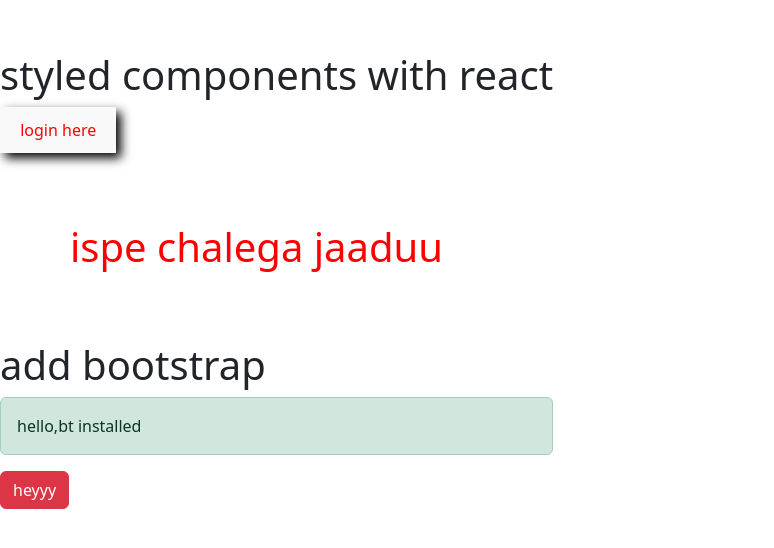
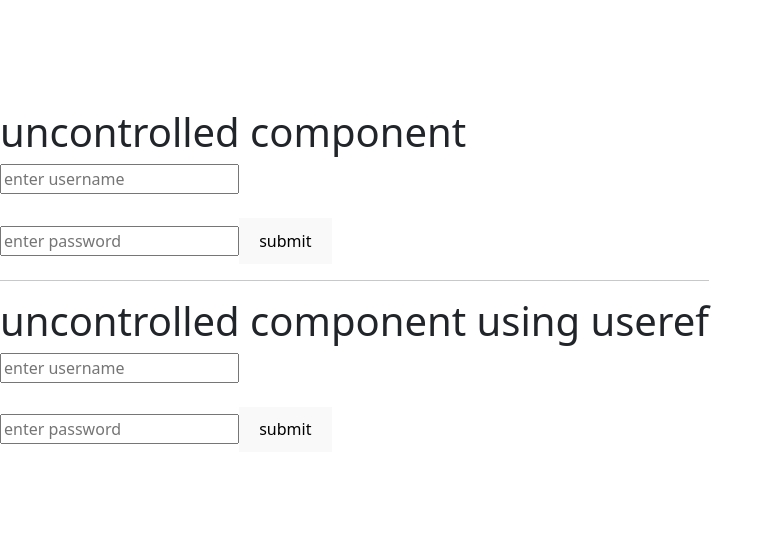
Before and after one commit to Ankitpandey860/reactjs_notes, a React (Vite) app: page / in a window 1280 px wide. Shown: the part 120-668 px from the top of the page, without its empty margins (0-774 px from the left). Built offline with nearby package versions, Linux system fonts and the light colour scheme.

Commit message:
Added uncontrolled component with example using useRef and querySelector andd useref hooks notes

```diff
--- a/src/App.jsx
+++ b/src/App.jsx
@@ -20,6 +20,8 @@ import Ext from "./externalstyle";
 import Hook from "./hooks";
 import Stcomp from "./styledcomponent";
 import Card from "./stylingReactcss";
+import Uncont from "./uncontrolledcomp";
+import Inputf from "./userefhook";
 import Userprofile from "./userprofile";
 
 function App() {
@@ -70,9 +72,11 @@ function App() {
         <Card />
         <Changegrid />
         <Ext />
-        <Userprofile />*/}
+        <Userprofile />
         <Stcomp />
         <Boot />
+        <Inputf />*/}
+        <Uncont />
     </div>
 
   )
--- /dev/null
+++ b/src/uncontrolledcomp.jsx
@@ -0,0 +1,41 @@
+import { useRef } from "react";
+function Uncont(){
+    const handleform=(event)=>{
+            event.preventDefault();
+            const user=document.querySelector("#user").value;
+            const pass=document.querySelector("#password").value;
+            console.log(user,pass);
+        }
+    const userRef = useRef();
+    const passRef = useRef();
+    const handleformref=(event)=>{
+        event.preventDefault();
+        console.log("handleformref")
+        const userr=userRef.current.value;
+        const pass=passRef.current.value;
+        console.log(userr,pass)
+    }
+
+    return(
+        <>
+
+        <h1>uncontrolled component</h1>
+        <form action="" method="post " onSubmit={handleform}>
+        <input type="text" id="user" placeholder="enter username" />
+        <br/> <br/>
+        <input type="password" id="password" placeholder="enter password"/>
+        <button>submit</button>
+        </form>
+        <hr></hr>
+        <h1>uncontrolled component using useref</h1>
+
+        <form action="" method="post " onSubmit={handleformref}>
+        <input type="text" ref={userRef} id="userRef" placeholder="enter username" />
+        <br/> <br/>
+        <input type="password" ref={passRef} id="passwordREf" placeholder="enter password"/>
+        <button>submit</button>
+        </form>
+        </>
+    )
+}
+export default Uncont
--- /dev/null
+++ b/src/userefhook.jsx
@@ -0,0 +1,36 @@
+import { useRef } from "react"
+function Inputf(){
+
+    const inputref=useRef(null)
+    const inputHandler=()=>{
+        inputref.current.focus();
+        inputref.current.style.color='red'
+        inputref.current.placeholder="enter password"
+
+
+    }
+
+    const toggleHandler=()=>{
+
+        if(inputref.current.style.display!="none"){
+            inputref.current.style.display="none"
+        }
+        else{
+            inputref.current.style.display="inline"
+        }
+    }
+
+    return (
+        <>
+        <h1>useref</h1>
+        <button onClick={toggleHandler}>toggle</button>
+        <input ref={inputref} type="text" placeholder="enter username" />
+        <button onClick={inputHandler}>focus on input field </button>
+
+        </>
+    )
+}
+export default Inputf
+
+
+/* ismeeeeee hummm directlyy dom ko manipulate krre ho isliye ise prefer nhi kiya jaata */
```
